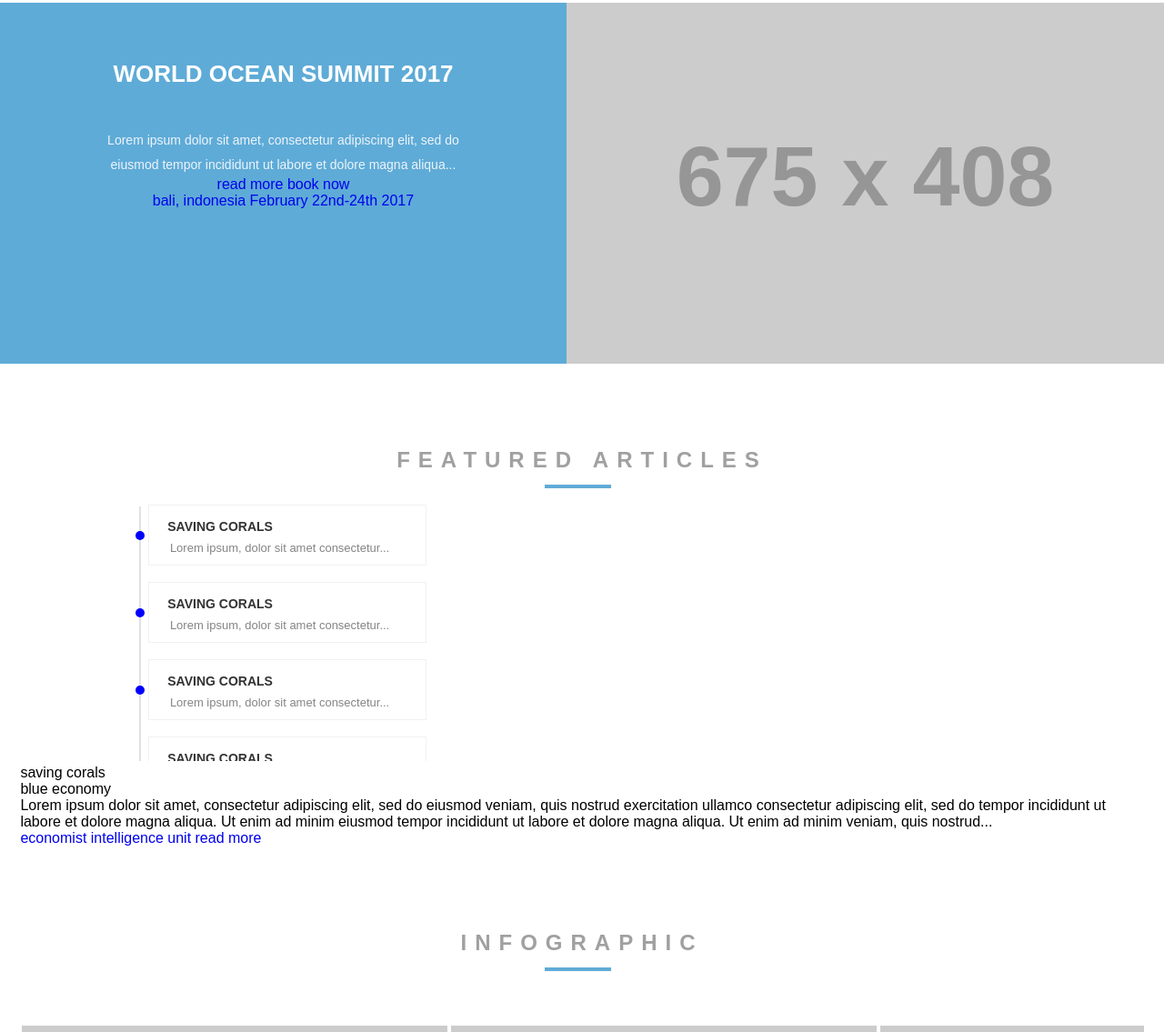
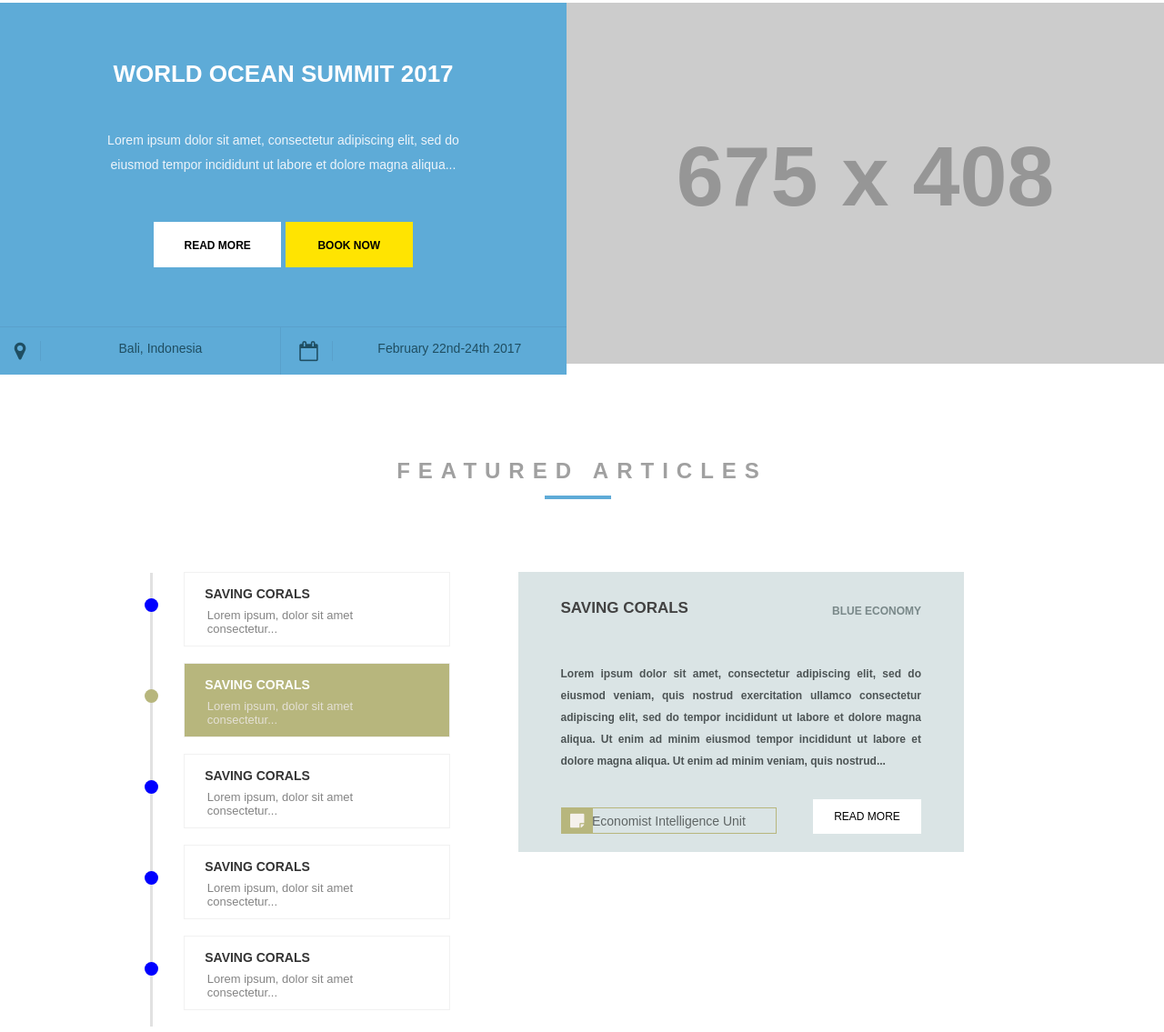
Before and after one commit to Abhijeet-Portfolio/blue-economy-sass, a website: page index.html in a window 1280 px wide. Shown: the part 644-1779 px from the top of the page at 91% size. Drawn offline with nearby package versions, Linux system fonts and the light colour scheme; files that its build step writes are made by us from their sources; placeholder pictures from the web are drawn by us.

Commit message:
featured-articles section css done

```diff
--- a/assets/sass/pages/_blue-economy.scss
+++ b/assets/sass/pages/_blue-economy.scss
@@ -25,7 +25,7 @@
             z-index: -1;
             position: absolute;
             bottom: -35px;
-            transform: rotate(-29deg);
+            @include rotate(-29deg);
         }
     }
 
@@ -52,7 +52,7 @@
             position: absolute;
             top: -30px;
             right: 30%;
-            transform: rotate(-29deg);
+            @include rotate(-29deg);
         }
     }
 }
--- a/assets/sass/pages/_header.scss
+++ b/assets/sass/pages/_header.scss
@@ -14,18 +14,18 @@ header {
 
         li {
             @include boxsizing;
+            @include skew(-21deg);
             padding: 5px 3%;
             border-right: 2px solid #e2e2e2;
-            transform: skew(-21deg);
 
             &:last-child { border: 0;}
         }
 
         a {
+            @include skew(21deg);
             color: #a2abb0;
             font-size: 12px;
             text-transform: uppercase;
-            transform: skew(21deg);
         }
     }
 
--- a/assets/sass/pages/_world-ocean.scss
+++ b/assets/sass/pages/_world-ocean.scss
@@ -6,13 +6,13 @@
     .wrapper {
         width: 100%;
         @include flex(row);
+    }
 
-        div {
-            @include boxsizing;
-            width: 50%;
-            background-color: #5eabd7;
-            text-align: center;
-        }
+    &__summit {
+        @include boxsizing;
+        width: 50%;
+        background-color: #5eabd7;
+        text-align: center;
     }
 
     h2 {
@@ -30,7 +30,7 @@
         line-height: 1.9;
     }
 
-    .link {
+    &__summit__link {
         margin: 50px 0;
 
         li {
@@ -50,7 +50,7 @@
         }
     }
 
-    .venue {
+    &__summit__venue {
         margin-top: 65px;
         border-top: 1px solid #59a0cb;
 
--- a/assets/sass/style.scss
+++ b/assets/sass/style.scss
@@ -34,42 +34,59 @@
         }
     }
 
-    ul {
-        width: 27.5%;
-        max-height: 300px;
+    &__lists {
+        width: 30.2%;
+        max-height: 500px;
+        margin-top: 80px;
         margin-left: 10%;
         position: relative;
         display: inline-block;
         overflow-y: scroll;
         scrollbar-width: 5px;
 
+        &::-webkit-scrollbar { width: 4px;}
+        &::-webkit-scrollbar-track { background: #f4f4f4;}
+        &::-webkit-scrollbar-thumb { background-color: #d5d5d5;}
+
         &::before {
             content: ' ';
             width: 0.8%;
             min-height: 660px;
             position: absolute;
-            top: 20px;
-            left: 2%;
+            top: 1px;
+            left: 5%;
             background-color: #e1e1e1;
         }
 
         li {
+            @include boxsizing;
+            width: 78.5%;
             padding: 0 6%;
             border: 1px solid #f1f1f1;
-            margin: 18px 5%;
+            margin: 18px 0 18px 15%;
             display: block;
             position: relative;
 
             &::before {
                 content: ' ';
-                width: 10px;
-                min-height: 10px;
+                width: 15px;
+                min-height: 15px;
                 border-radius: 50%;
                 position: absolute;
                 top: 28px;
-                left: -5%;
+                left: -15.2%;
                 background-color: blue;
             }
+
+            &:first-child { margin: 0 15%;}
+        }
+
+        .active {
+            background-color: #b7b67d;
+
+            &::before { background-color: #b7b67d;}
+            h3 { color: #fdfffd;}
+            p { color: #e4e0d5;}
         }
 
         h3 {
@@ -87,11 +104,13 @@
         }
     }
 
-    .saving {
+    &__saving {
         width: 32.1%;
-        padding: 20px 5%;
+        padding: 20px 3.8%;
         margin-left: 4.1%;
+        margin-top: 80px;
         display: inline-block;
+        position: absolute;
         background-color: #dae4e5;
 
         div { @include flex(row,space-between,null,end);}
@@ -100,8 +119,55 @@
             margin: 10px 0 20px;
             color: #424242;
             text-transform: uppercase;
-            font-size: 16px;
+            font-size: 17px;
             font-weight: 800;
+        }
+
+        h5 {
+            @extend h4;
+            color: #798889;
+            font-size: 12px;
+        }
+
+        p {
+            margin: 30px 0;
+            color: #4d5455;
+            font-size: 12px;
+            font-weight: 600;
+            line-height: 2;
+            text-align: justify;
+        }
+
+        a:first-child {
+            @include boxsizing;
+            width: 60%;
+            padding: 6px 0 5px;
+            border: 1px solid #b7b67d;
+            position: relative;
+            color: #5f6565;
+            font-size: 14px;
+            text-transform: capitalize;
+            text-align: center;
+
+            &::before {
+                @include icon('\f249',18px,left);
+                padding: 5px 4%;
+                position: absolute;
+                top: 0;
+                left: 0;
+                background-color: #b7b67d;
+                color: #f5f1ec;
+            }
+        }
+
+        a:last-child {
+            width: 30%;
+            padding: 12px 0;
+            background-color: #ffffff;
+            color: #000000;
+            font-size: 12px;
+            text-align: center;
+            text-transform: uppercase;
         }
     }
 }
--- a/assets/sass/utilities/_mixin.scss
+++ b/assets/sass/utilities/_mixin.scss
@@ -29,7 +29,7 @@
     align-items: $alignitem;
     -ms-flex-wrap: $wrap;
     flex-wrap: $wrap;
-  }
+}
 
 // icon
 @mixin icon($icon,$size:10px,$float:right) {
@@ -40,14 +40,16 @@
   text-indent: 0;
 }
 
-// box-shadow
-@mixin boxShadow($horizontal,$vertical,$color) {
-  -webkit-box-shadow: $horizontal $vertical $color;
-  box-shadow: $horizontal $vertical $color;
+// skew
+@mixin skew($deg) {
+  -webkit-transform: skew($deg);
+      -ms-transform: skew($deg);
+          transform: skew($deg);
 }
 
-// rotate Y
-@mixin rotateY($deg) {
-  -webkit-transform: rotateY($deg);
-          transform: rotateY($deg);
+// rotate
+@mixin rotate($value) {
+  -webkit-transform: rotate($value);
+      -ms-transform: rotate($value);
+          transform: rotate($value);
 }
--- a/index.html
+++ b/index.html
@@ -78,7 +78,7 @@
               <h3>saving corals</h3>
               <p>Lorem ipsum, dolor sit amet consectetur...</p>
             </li>
-            <li>
+            <li class="active">
               <h3>saving corals</h3>
               <p>Lorem ipsum, dolor sit amet consectetur...</p>
             </li>
```
Also changed, not shown: assets/css/style.css.
